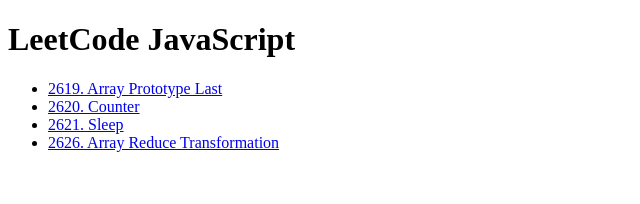
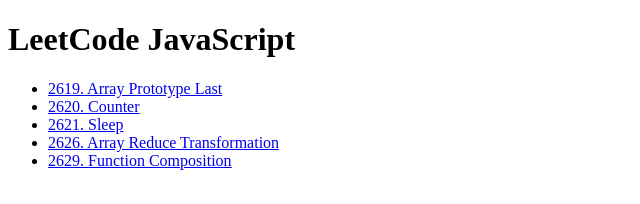
Before and after one commit to hector1234567/leetcode-javascript, a website: page index.html in a window 1280 px wide. Shown: the whole page, without its empty margins (0-640 px from the left). Drawn offline with Linux system fonts and the light colour scheme.

Commit message:
2629. Function Composition

```diff
--- a/index.html
+++ b/index.html
@@ -36,6 +36,13 @@
           >2626. Array Reduce Transformation</a
         >
       </li>
+      <li>
+        <a
+          target="_blank"
+          href="https://github.com/hector1234567/leetcode-javascript/tree/main/2629.%Function%Composition"
+          >2629. Function Composition</a
+        >
+      </li>
     </ul>
   </body>
 </html>
```
Also changed, not shown: 2629. Function Composition/index.js (added, +12 -0 lines), 2629. Function Composition/index.test.js (added, +19 -0 lines).
